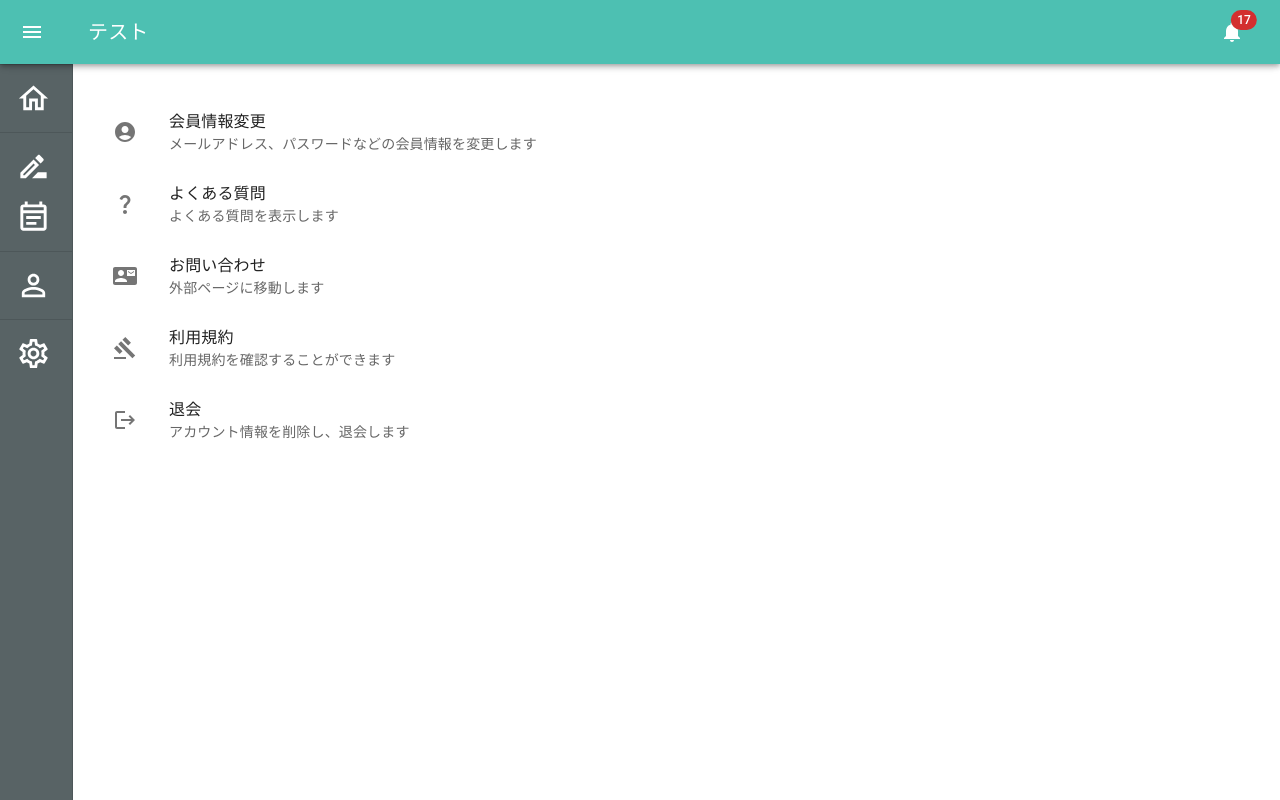
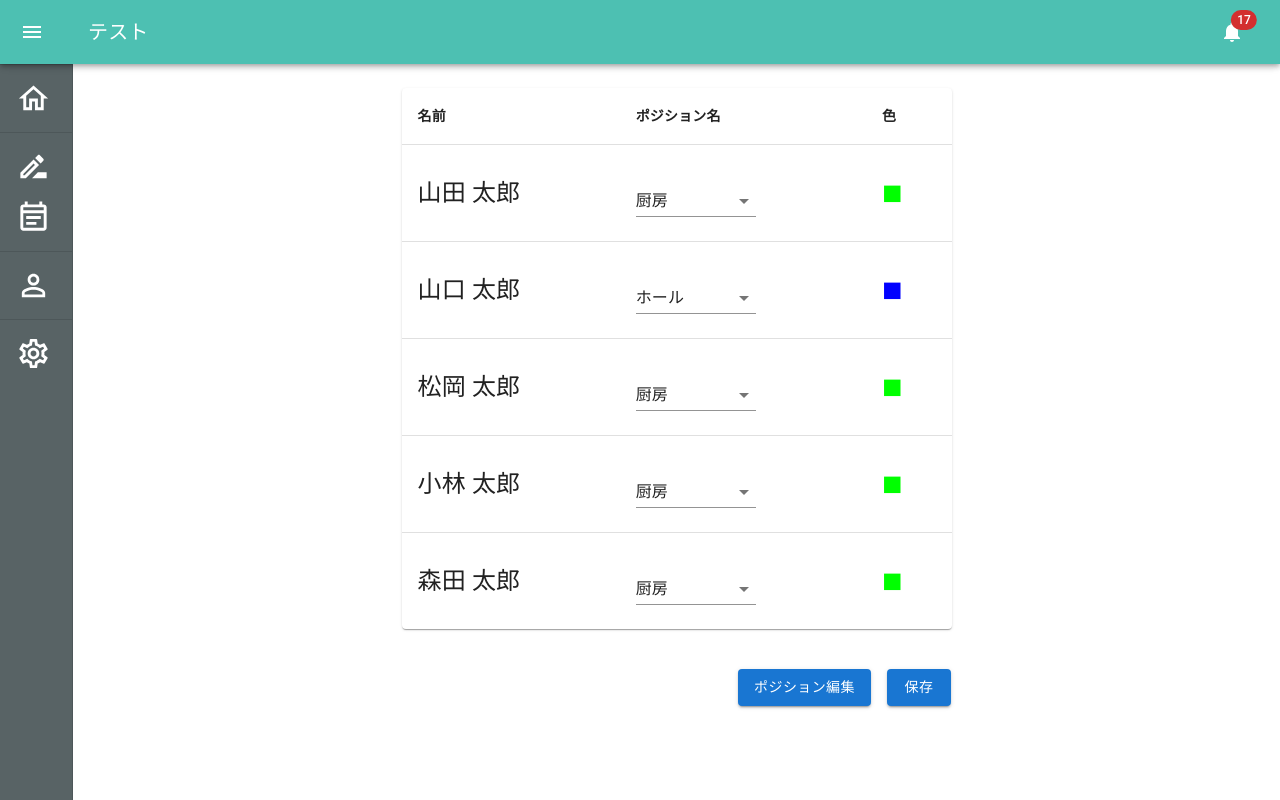
Before and after one commit to nineteen2021/shiftan-v2, a React (Create React App) app in the folder node/django_front/: page / in a window 1280 px wide. Built offline with nearby package versions, Linux system fonts and the light colour scheme.

Commit message:
従業員管理画面を追加 (#34)
* GroupEditorを追加

* グループ編集画面のレイアウトを調整

* StaffEditorに名称を変更

* 名前のフォントのサイズを調整

* 画面のレイアウトを調整

```diff
--- a/node/django_front/src/App.js
+++ b/node/django_front/src/App.js
@@ -2,16 +2,16 @@ import MiniDrawer from './components/Navbar'
 import SimpleNavbar from './components/SimpleNavbar';
 import NewAccount from './components/views/NewAccount'
 import SignUp from './components/RegisterStore';
+import StaffManager from './components/StaffManager'
 import Login from './components/views/Login';
-import Settings from './components/Settings';
-import AccountSettings from './components/AccountSettings';
 
 //colorは濃い緑#37AB9D, 緑#4DC0B2, 黄色#FFC042, 黒#586365を使って合わせること
+
 
 function App() {
   return (
     <>
-      <MiniDrawer title="テスト" contents={<Settings />} />
+      <MiniDrawer title="テスト" contents={<StaffManager />} />
     </>
   );
 }
--- /dev/null
+++ b/node/django_front/src/components/StaffManager.jsx
@@ -0,0 +1,147 @@
+import * as React from 'react';
+import Table from '@mui/material/Table';
+import TableBody from '@mui/material/TableBody';
+import TableCell from '@mui/material/TableCell';
+import TableContainer from '@mui/material/TableContainer';
+import TableHead from '@mui/material/TableHead';
+import TableRow from '@mui/material/TableRow';
+import Paper from '@mui/material/Paper';
+import Typography from '@mui/material/Typography';
+import InputLabel from '@mui/material/InputLabel';
+import MenuItem from '@mui/material/MenuItem';
+import FormControl from '@mui/material/FormControl';
+import Select from '@mui/material/Select';
+import Button from '@mui/material/Button';
+import Grid from '@mui/material/Grid';
+import Dialog from '@mui/material/Dialog';
+import DialogActions from '@mui/material/DialogActions';
+import DialogTitle from '@mui/material/DialogTitle';
+import PropTypes from 'prop-types';
+
+const testPos = [
+    "厨房",
+    "ホール"
+]
+
+function createData(name, position, color) {
+  return { name, position, color};
+}
+
+//無理やり入れる
+const rows = [
+  createData('山田 太郎', 0, '#00ff00'),
+  createData('山口 太郎', 1, '#0000ff'),
+  createData('松岡 太郎', 0, '#00ff00'),
+  createData('小林 太郎', 0, '#00ff00'),
+  createData('森田 太郎', 0, '#00ff00'),
+];
+
+function PositionDialog(props) {
+    const { onClose, selectedValue, open } = props;
+
+    const handleClose = () => {
+      onClose(selectedValue);
+    };
+
+    //ポジション編集画面のレイアウト
+    return (
+      <Dialog onClose={handleClose} open={open}>
+        <DialogTitle>ポジション編集</DialogTitle>
+        <Typography sx={{ml: 2, mr: 2}}>ここにポジション編集画面が入ります</Typography>
+        <DialogActions>
+          <Button onClick={handleClose}>キャンセル</Button>
+          <Button onClick={handleClose}>OK</Button>
+        </DialogActions>
+      </Dialog>
+    );
+}
+
+PositionDialog.propTypes = {
+    onClose: PropTypes.func.isRequired,
+    open: PropTypes.bool.isRequired,
+  };
+
+export default function StaffManager() {
+
+    const [pos, setPos] = React.useState('');
+
+    //プルダウンメニューから値が変更されたときの処理
+    const handleChange = (event) => {
+    setPos(event.target.value);
+    };
+
+    //ポジション編集画面のポップアップ
+    const [open, setOpen] = React.useState(false);
+    const handleClickOpen = () => {
+        setOpen(true);
+
+    };
+    const handleClose = (value) => {
+        setOpen(false);
+    };
+
+  return (
+    <Grid
+        container
+        direction="column"
+        justifyContent="center"
+        alignItems="center "
+        spacing={5}
+    >
+        <Grid item>
+            <TableContainer component={Paper} sx={{ minWidth:  550 }}>
+            <Table  aria-label="simple table">
+                <TableHead>
+                <TableRow>
+                    <TableCell align="left"><b>名前</b></TableCell>
+                    <TableCell align="left"><b>ポジション名</b></TableCell>
+                    <TableCell align="left"><b>色</b></TableCell>
+                </TableRow>
+                </TableHead>
+                <TableBody>
+                {rows.map((row) => (
+                    <TableRow
+                    key={row.name}
+                    sx={{ '&:last-child td, &:last-child th': { border: 0 } }}
+                    >
+                    <TableCell component="th" scope="row" align="left">
+                        <font size="5">{row.name}</font>
+                    </TableCell>
+                    <TableCell align="left">
+
+                        <FormControl variant="standard" sx={{ mt: 1, mb: 1, minWidth: 120 }}>
+                            <InputLabel id="demo-simple-select-standard-label"></InputLabel>
+                            <Select
+                            labelId="demo-simple-select-standard-label"
+                            id="demo-simple-select-standard"
+                            value={row.position}
+                            onChange={handleChange}
+                            label="ポジション"
+                            >
+                            <MenuItem value="">
+                                <em>未設定</em>
+                            </MenuItem>
+                            <MenuItem value={0}>{testPos[0]}</MenuItem>
+                            <MenuItem value={1}>{testPos[1]}</MenuItem>
+                            </Select>
+                        </FormControl>
+
+                    </TableCell>
+                    <TableCell align="left"><Typography variant="h4" style={{color: row.color}}>■</Typography></TableCell>
+                    </TableRow>
+                ))}
+                </TableBody>
+            </Table>
+            </TableContainer>
+        </Grid>
+        <Grid item sx={{marginLeft: '20em'}}>
+            <Button variant="contained" sx={{ml: 2}} onClick={handleClickOpen}>ポジション編集</Button>
+            <Button variant="contained" sx={{ml: 2}}>保存</Button>
+            <PositionDialog
+                open={open}
+                onClose={handleClose}
+             />
+        </Grid>
+    </Grid>
+  );
+}
```
